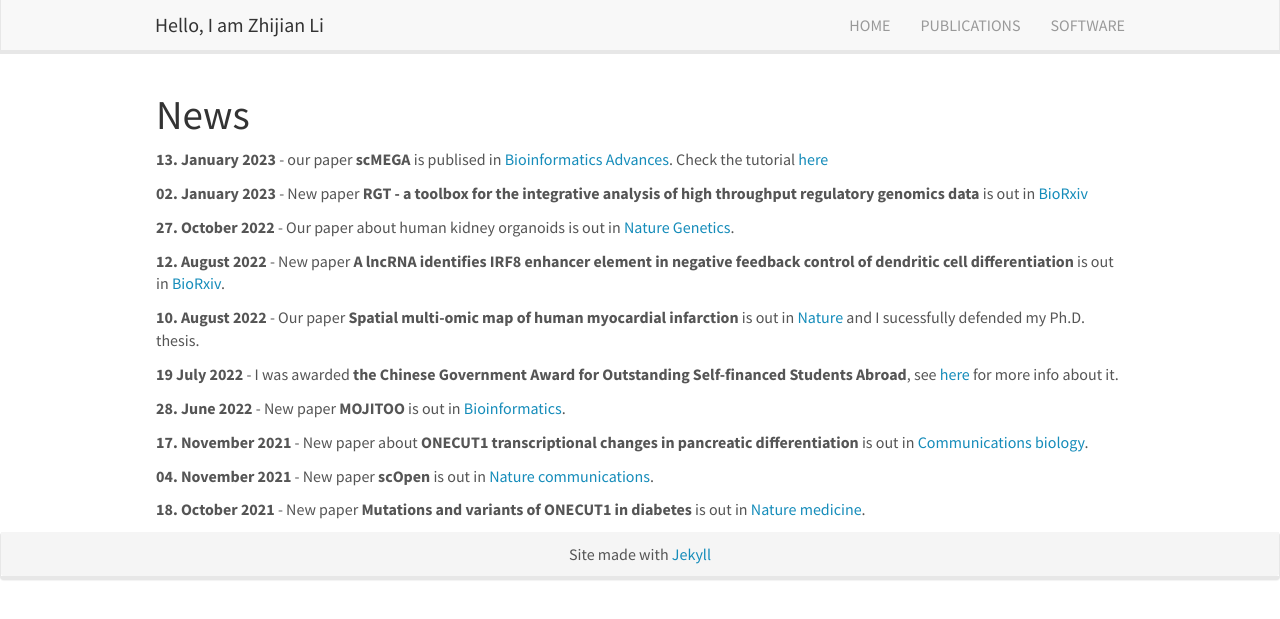
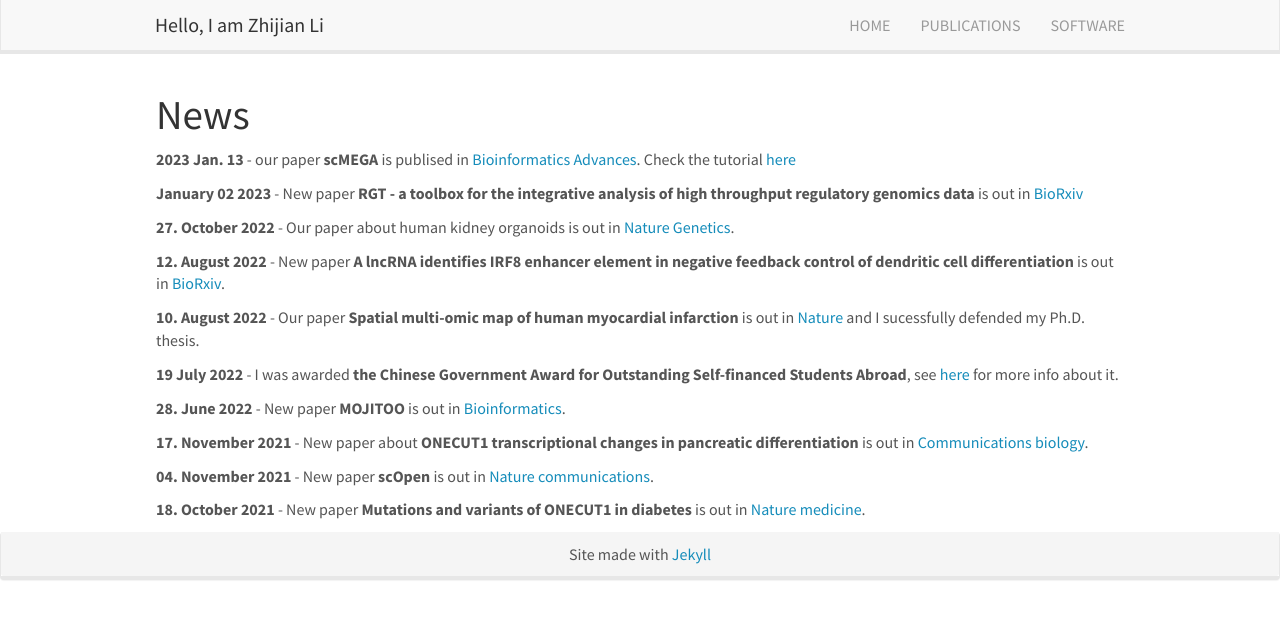
Before and after one commit to lzj1769/lzj1769.github.io, a Jekyll site: the page built from _pages/allnews.md, in a window 1280 px wide. Shown: the top 619 px of the page. Built offline with Jekyll 4.4.1, drawn with Linux system fonts in a browser that asks for light colours; nearby versions of some CDN libraries.

Commit message:
update news

```diff
--- a/_data/news.yml
+++ b/_data/news.yml
@@ -1,7 +1,7 @@
-- date: 13. January 2023
+- date: 2023 Jan. 13
   headline: our paper **scMEGA** is publised in [Bioinformatics Advances](https://academic.oup.com/bioinformaticsadvances/advance-article/doi/10.1093/bioadv/vbad003/6986159). Check the tutorial [here](https://costalab.github.io/scMEGA/)
 
-- date: 02. January 2023
+- date: January 02 2023
   headline: New paper **RGT - a toolbox for the integrative analysis of high throughput regulatory genomics data** is out in [BioRxiv](https://www.biorxiv.org/content/10.1101/2022.12.31.522372v1)
 
 - date: 27. October 2022
```
